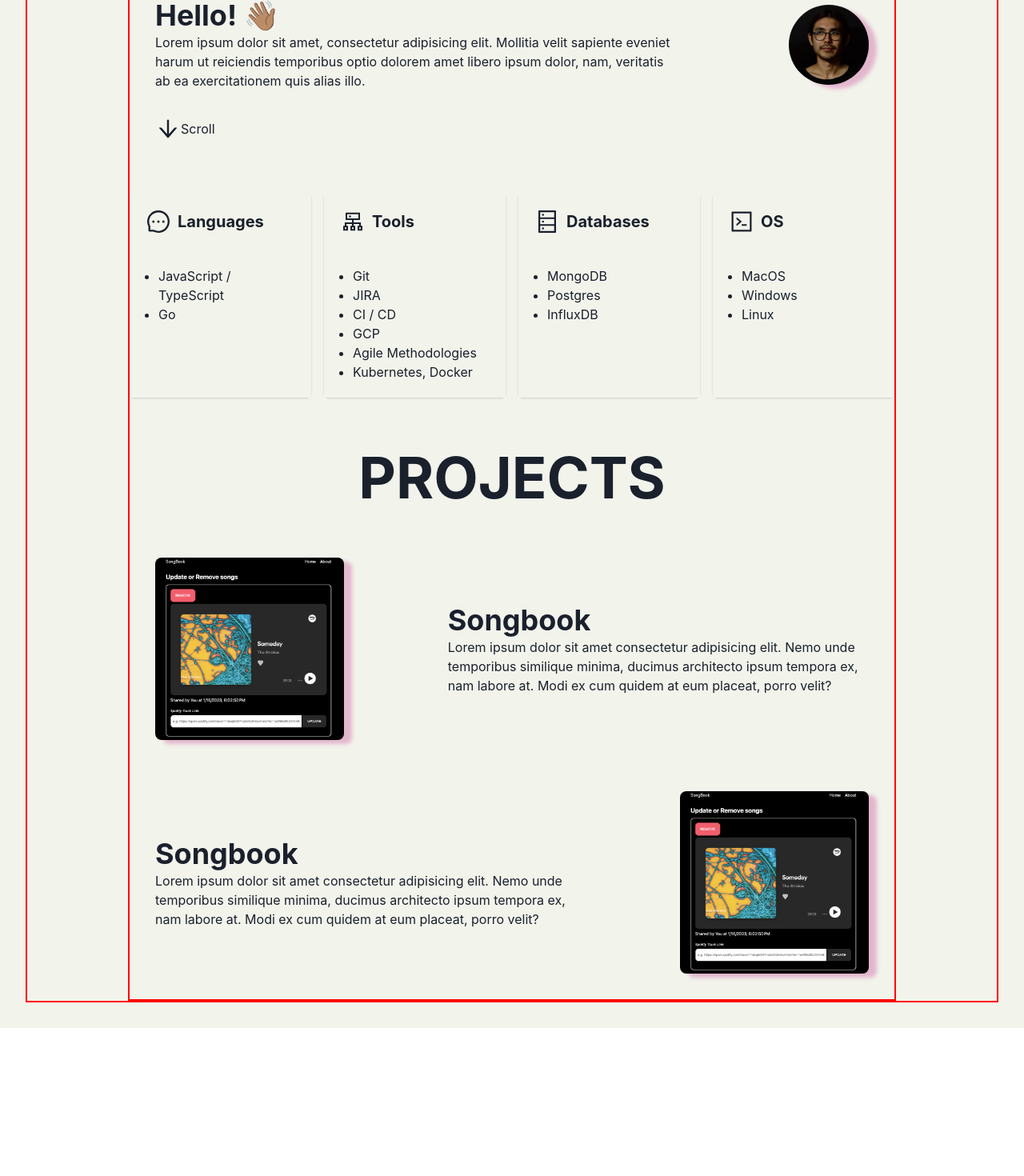
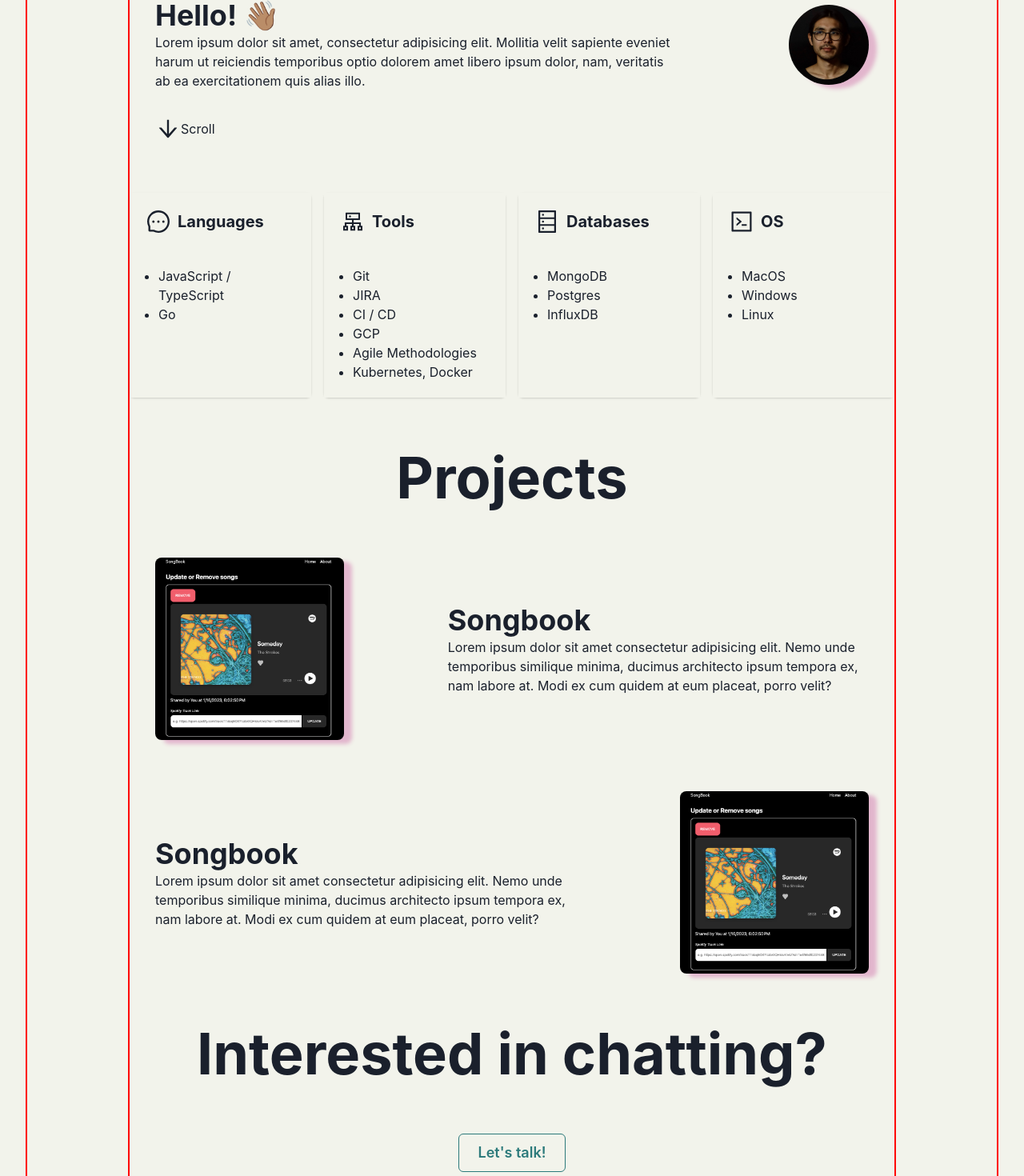
Before and after one commit to mhborthwick/my-site, a React (Vite) app: page / in a window 1280 px wide. Shown: the part 145-1615 px from the top of the page at 80% size. Before the commit the page ends 1430 px from the top, so only its background shows below. Built offline with nearby package versions, Linux system fonts and the light colour scheme.

Commit message:
feat: add cta section

```diff
--- /dev/null
+++ b/src/components/cta/Cta.tsx
@@ -0,0 +1,19 @@
+import { Box, Button, Link } from "@chakra-ui/react";
+
+type Props = {
+  text: string;
+};
+
+function Cta({ text }: Props) {
+  return (
+    <Box padding={"2rem"}>
+      <Link href="mailto:mhborthwick *at* gmail -dot- com" isExternal>
+        <Button size="lg" colorScheme="teal" variant="outline">
+          {text}
+        </Button>
+      </Link>
+    </Box>
+  );
+}
+
+export default Cta;
--- /dev/null
+++ b/src/components/cta/index.ts
@@ -0,0 +1 @@
+export { default as Cta } from "./Cta";
--- a/src/components/section/Section.tsx
+++ b/src/components/section/Section.tsx
@@ -1,14 +1,25 @@
-import { Box, Heading } from "@chakra-ui/react";
+import {
+  Box,
+  Heading,
+  LayoutProps,
+  ThemeTypings,
+  TypographyProps,
+} from "@chakra-ui/react";
 
 type Props = {
   heading: string;
+  options: {
+    size: ThemeTypings["components"]["Heading"]["sizes"];
+    width: LayoutProps["width"];
+    textAlign: TypographyProps["textAlign"];
+  };
 };
 
-function Section({ heading }: Props) {
+function Section({ heading, options }: Props) {
   return (
-    <Box paddingTop={"2rem"} paddingBottom={"2rem"}>
-      <Heading as="h2" size="4xl">
-        {heading.toUpperCase()}
+    <Box padding={"2rem"} width={options.width} textAlign={options.textAlign}>
+      <Heading as="h2" size={options.size}>
+        {heading}
       </Heading>
     </Box>
   );
--- a/src/index.css
+++ b/src/index.css
@@ -59,7 +59,6 @@ button:focus-visible {
   max-width: 1280px;
   margin: 0 auto;
   padding: 2rem;
-  /* text-align: center; */
 }
 
 @media (prefers-color-scheme: light) {
--- a/src/main.tsx
+++ b/src/main.tsx
@@ -20,6 +20,7 @@ import { Section } from "./components/section";
 import "./index.css";
 
 import songBookImg from "../src/assets/songbook.png";
+import { Cta } from "./components/cta";
 
 function getData(heading: Heading) {
   switch (heading) {
@@ -52,6 +53,7 @@ enum Heading {
 
 enum SectionHeading {
   PROJECTS = "Projects",
+  CTA = "Interested in chatting?",
 }
 
 enum ProjectHeading {
@@ -113,7 +115,10 @@ ReactDOM.createRoot(document.getElementById("root") as HTMLElement).render(
               icon={AiOutlineCode}
             />
           </Grid>
-          <Section heading={SectionHeading.PROJECTS} />
+          <Section
+            heading={SectionHeading.PROJECTS}
+            options={{ size: "4xl", width: "initial", textAlign: "center" }}
+          />
           <Project heading={ProjectHeading.SONGBOOK} img={songBookImg}>
             <Text>
               Lorem ipsum dolor sit amet consectetur adipisicing elit. Nemo unde
@@ -132,6 +137,11 @@ ReactDOM.createRoot(document.getElementById("root") as HTMLElement).render(
               nam labore at. Modi ex cum quidem at eum placeat, porro velit?
             </Text>
           </Project>
+          <Section
+            heading={SectionHeading.CTA}
+            options={{ size: "4xl", width: "initial", textAlign: "center" }}
+          />
+          <Cta text={"Let's talk!"} />
           {/* <App /> */}
         </Main>
       </Layout>
```
